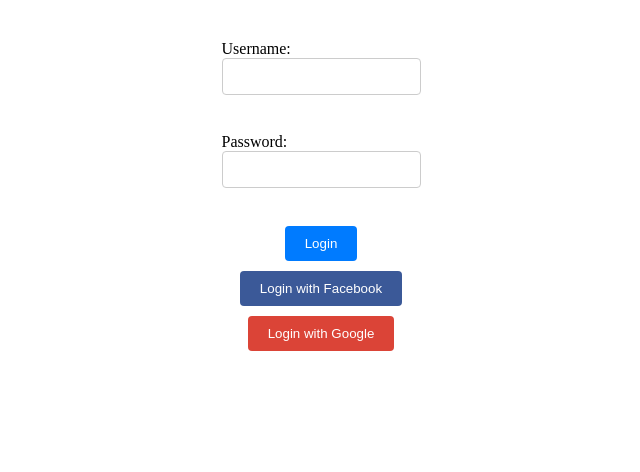
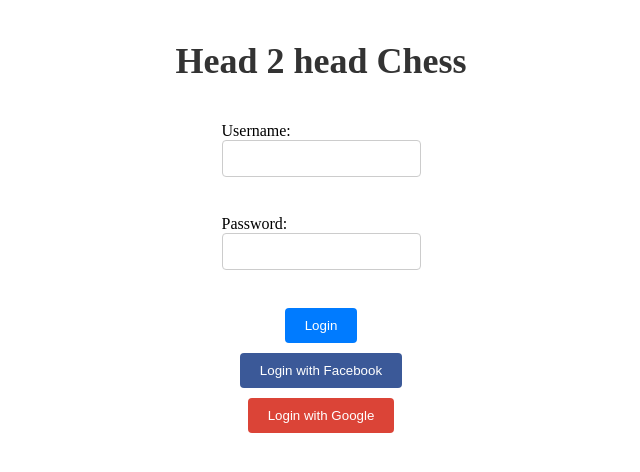
Before and after one commit to AtanasAtanasov2001/Web_tech_team7, a React (Create React App) app in the folder front-end/: page / in a window 1280 px wide. Shown: the top 472 px of the page, without its empty margins (319-959 px from the left). Built offline with nearby package versions, Linux system fonts and the light colour scheme.

Commit message:
Add title to login form

```diff
--- a/front-end/src/App.css
+++ b/front-end/src/App.css
@@ -70,3 +70,10 @@ button.google:hover {
     justify-content: center;
     align-items: center;
   }
+  .login-form {
+    font-size: 36px;
+    text-align: center;
+    margin-top: 40px;
+    margin-bottom: 20px;
+    color: #333;
+  }
--- a/front-end/src/App.jsx
+++ b/front-end/src/App.jsx
@@ -14,6 +14,7 @@ const App = () => {
 
   return (
     <Container>
+      <h1 className="login-form">Head 2 head Chess</h1>
       {loggedIn ? <Game /> : <LoginForm handleLogin={handleLogin} />}
     </Container>
   );
```
